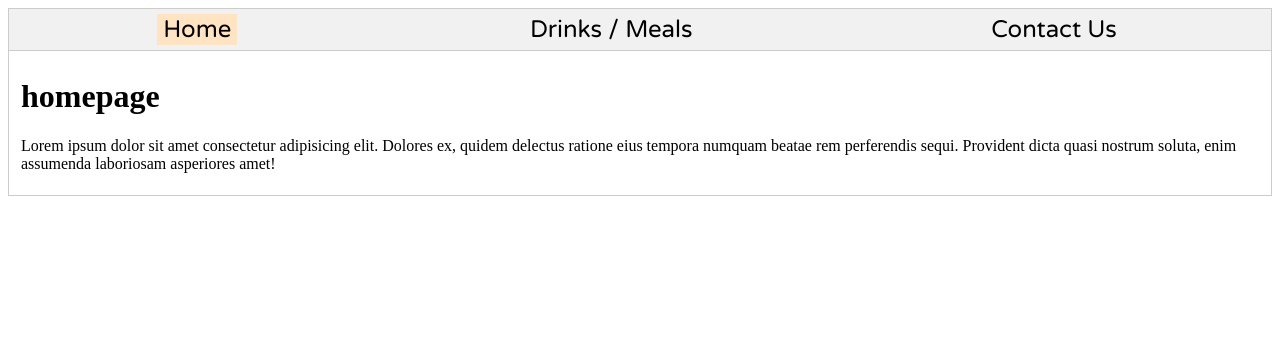
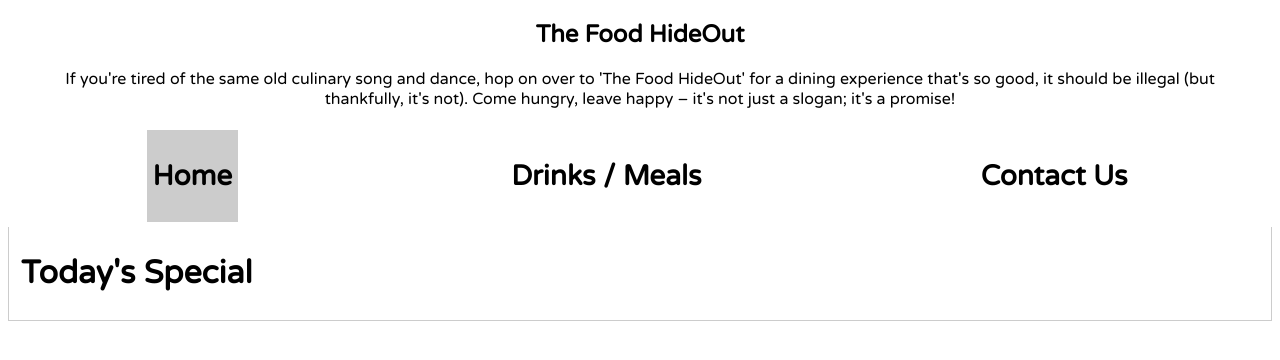
Before and after one commit to agunbiade-ar/restaurant-page, a website built with webpack: page src/index.html in a window 1280 px wide. Both pictures are taken after a click on the button "Home". Built offline with nearby package versions, Linux system fonts and the light colour scheme; a web font is replaced by a local one.

Commit message:
switching to another os

```diff
--- a/src/index.html
+++ b/src/index.html
@@ -6,21 +6,29 @@
   </head>
   <body>
     <div id="content">
+      <section>
+        <h1>The Food HideOut</h1>
+        <blockquote>
+          If you're tired of the same old culinary song and dance, hop on over
+          to 'The Food HideOut' for a dining experience that's so good, it
+          should be illegal (but thankfully, it's not). Come hungry, leave happy
+          – it's not just a slogan; it's a promise!
+        </blockquote>
+      </section>
+
       <header class="tabs">
-        <button class="tablinks" data-tab="home">Home</button>
-        <button class="tablinks" data-tab="meals">Drinks / Meals</button>
-        <button class="tablinks" data-tab="contact-us">Contact Us</button>
+        <button class="tablinks" data-tab="home"><h3>Home</h3></button>
+        <button class="tablinks" data-tab="meals">
+          <h3>Drinks / Meals</h3>
+        </button>
+        <button class="tablinks" data-tab="contact-us">
+          <h3>Contact Us</h3>
+        </button>
       </header>
-
       <main>
         <div id="home" class="tabcontent">
-          <h1>homepage</h1>
-          <p>
-            Lorem ipsum dolor sit amet consectetur adipisicing elit. Dolores ex,
-            quidem delectus ratione eius tempora numquam beatae rem perferendis
-            sequi. Provident dicta quasi nostrum soluta, enim assumenda
-            laboriosam asperiores amet!
-          </p>
+          <h1>Today's Special</h1>
+          <p></p>
         </div>
 
         <div id="meals" class="tabcontent">
--- a/src/index.js
+++ b/src/index.js
@@ -11,3 +11,10 @@ document.addEventListener('DOMContentLoaded', function () {
     });
   });
 });
+
+function createHomePage() {
+  // document.querySelector('#home p').textContent =
+  //   ;
+}
+
+createHomePage();
--- a/src/manipulateTabs.js
+++ b/src/manipulateTabs.js
@@ -16,3 +16,7 @@ export default function openTab(e, tabName) {
   document.getElementById(tabName).style.display = 'block';
   e.currentTarget.className += ' active';
 }
+
+window.addEventListener('load', () => {
+  document.querySelector('.tabcontent').style.display = 'block';
+});
--- a/src/styles/styles.css
+++ b/src/styles/styles.css
@@ -1,9 +1,14 @@
 @import url('https://fonts.googleapis.com/css2?family=Josefin+Sans:wght@500&family=Playpen+Sans&family=Quicksand:wght@400;500&family=Varela+Round&display=swap');
+
+html,
+button > h3 {
+  font-family: 'Varela Round', sans-serif;
+}
 
 .tabs {
   overflow: hidden;
-  border: 1px solid #ccc;
-  background-color: #f1f1f1;
+  /* border: 1px solid #ccc; */
+  /* background-color: #f1f1f1; */
   display: flex;
   justify-content: space-around;
   padding: 5px;
@@ -15,7 +20,6 @@
   transition: 0.3s;
   outline: none;
   border: none;
-  font-family: 'Varela Round', sans-serif;
   font-size: 1.5rem;
 }
 
@@ -24,7 +28,7 @@
 }
 
 .tabs button.active {
-  background-color: bisque;
+  background-color: #ccc;
 }
 
 .tabcontent {
@@ -33,3 +37,12 @@
   border: 1px solid #ccc;
   border-top: none;
 }
+
+.tabcontent p {
+  font-family: 'Quicksand', sans-serif;
+}
+
+#content section {
+  text-align: center;
+  /* align-items: center; */
+}
```
Also changed, not shown: dist/index.html, dist/main.js, src/images/boozy-s-mores-shakes.jpg (added), src/images/red-wine-milkshakes.jpg (added), src/images/vanilla-milkshake.png (added).
